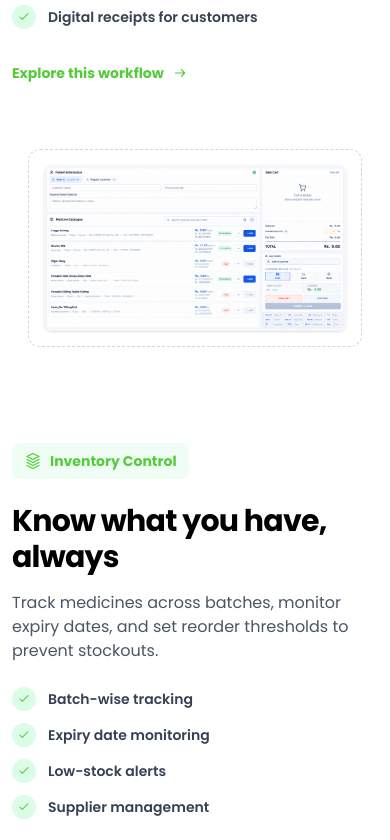
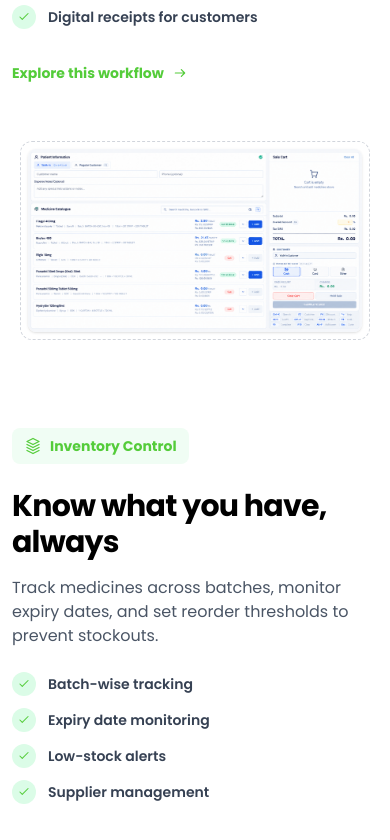
Before and after one commit to UsmanSagheer-dev/medicorepharmacy, a Next.js app: page / in a window 390 px wide. Shown: the part 3720-4560 px from the top of the page. Built offline with nearby package versions, Linux system fonts and the light colour scheme.

Commit message:
update the design of footer and features images

```diff
--- a/components/Features.tsx
+++ b/components/Features.tsx
@@ -65,15 +65,15 @@ export function Features() {
               </a>
             </div>
             <div
-              className={`preview-wrap relative p-8 ${
+              className={`preview-wrap relative p-4 sm:p-6 lg:p-8 ${
                 i % 2 ? "lg:order-1" : ""
               }`}
             >
-              <div className="absolute inset-4 border border-dashed border-gray-300 rounded-xl pointer-events-none after:content-['']" />
+              <div className="absolute inset-2 sm:inset-3 lg:inset-4 border border-dashed border-gray-300 rounded-xl pointer-events-none after:content-['']" />
               <img
                 src={previewImages[f.preview] }
                 alt={f.title}
-                className="w-full h-auto rounded-lg shadow-sm"
+                className="w-full h-auto rounded-lg shadow-sm object-contain"
               />
             </div>
           </div>
--- a/components/Footer.tsx
+++ b/components/Footer.tsx
@@ -11,8 +11,8 @@ export function Footer() {
   }, [])
 
   return (
-    <footer className="py-17.5 text-gray-300 bg-[#0b1220]">
-      <div className="container mx-auto max-w-295 min-w-[calc(100%-40px)]">
+    <footer className="px-4 sm:px-6 lg:px-8 py-17.5 text-gray-300 bg-[#0b1220]">
+      <div className="container mx-auto max-w-295">
         <div className="grid grid-cols-1 sm:grid-cols-2 lg:grid-cols-[2fr_1fr_1fr_1fr] gap-8 sm:gap-12 lg:gap-16.25">
           <div className="footer-brand">
             <Logo />
@@ -21,7 +21,10 @@ export function Footer() {
               everyday pharmacy operations.
             </p>
           </div>
-          <div className="flex flex-col gap-3.5">
+
+        </div>
+        <div className="grid grid-cols-3 mt-2 sm:grid-cols-2 lg:grid-cols-[2fr_1fr_1fr_1fr] gap-8 sm:gap-12 lg:gap-16.25">
+         <div className="flex flex-col gap-3.5">
             <h3 className="my-1 text-white text-xs font-bold">Product</h3>
             <a
               href="/features"
@@ -84,7 +87,7 @@ export function Footer() {
               Terms
             </a>
           </div>
-        </div>
+          </div>
         <div className="flex flex-col sm:flex-row justify-between mt-14 pt-5.5 border-t border-gray-800 text-[10px] text-gray-500 gap-2">
           <span>© {year} Medicore Pharmacy.</span>
           <span>Built for modern medical stores in Pakistan.</span>
```
